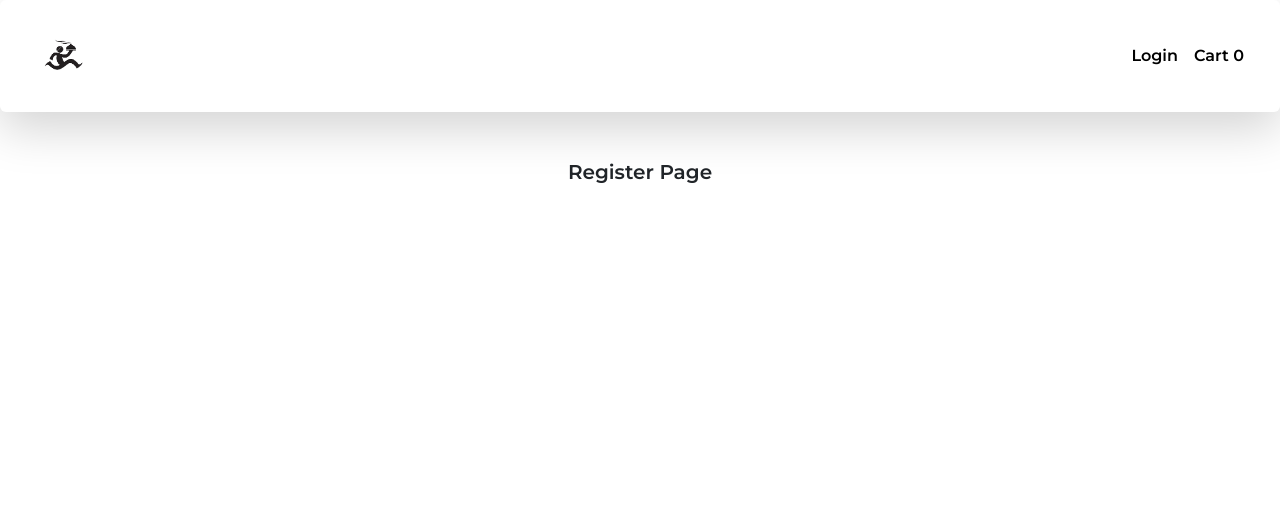
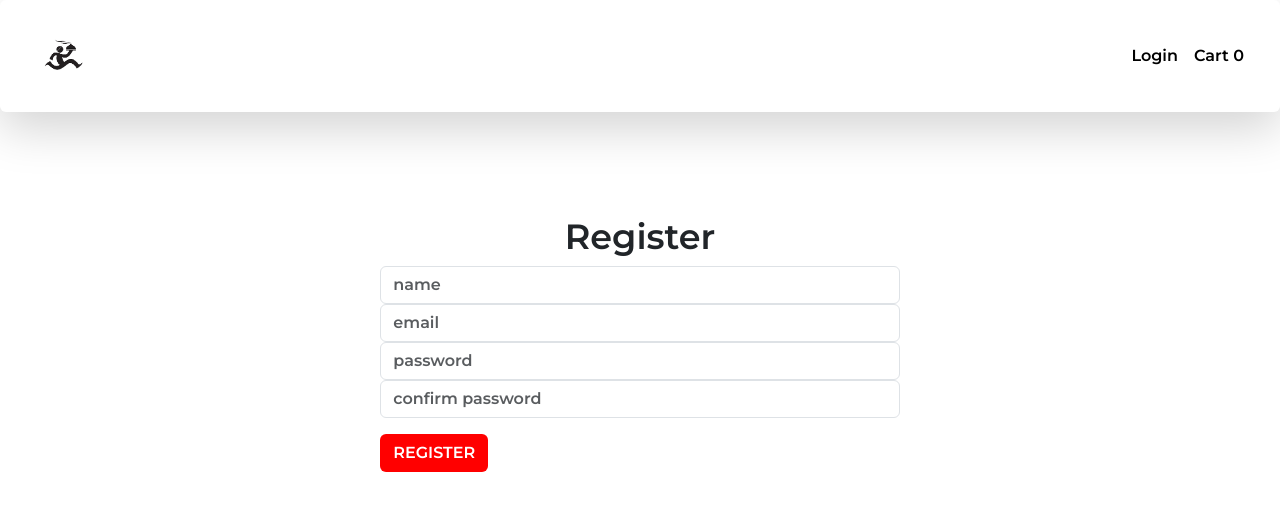
Before and after one commit to Kumilachew-g/food-delivery, a React (Create React App) app in the folder client/: page /register in a window 1280 px wide. Shown: the top 510 px of the page. Built offline with nearby package versions, Linux system fonts and the light colour scheme.

Commit message:
Add register page form

```diff
--- a/client/src/pages/auth/Register.jsx
+++ b/client/src/pages/auth/Register.jsx
@@ -3,7 +3,38 @@ import React from 'react';
 function Register() {
   return (
     <div>
-      <h1>Register Page</h1>
+      <div className='row justify-content-center mt-5'>
+        <div className='col-md-5 mt-5 text-start'>
+          <h2 className='text-center m-2' style={{ fontSize: '35px' }}>
+            Register
+          </h2>
+          <div>
+            <input
+              required
+              type='text'
+              placeholder='name'
+              className='form-control'
+            />
+            <input
+              required
+              type='text'
+              placeholder='email'
+              className='form-control'
+            />
+            <input
+              type='text'
+              placeholder='password'
+              className='form-control'
+            />
+            <input
+              type='text'
+              placeholder='confirm password'
+              className='form-control'
+            />
+            <button className='btn mt-3'>REGISTER</button>
+          </div>
+        </div>
+      </div>
     </div>
   );
 }
```
